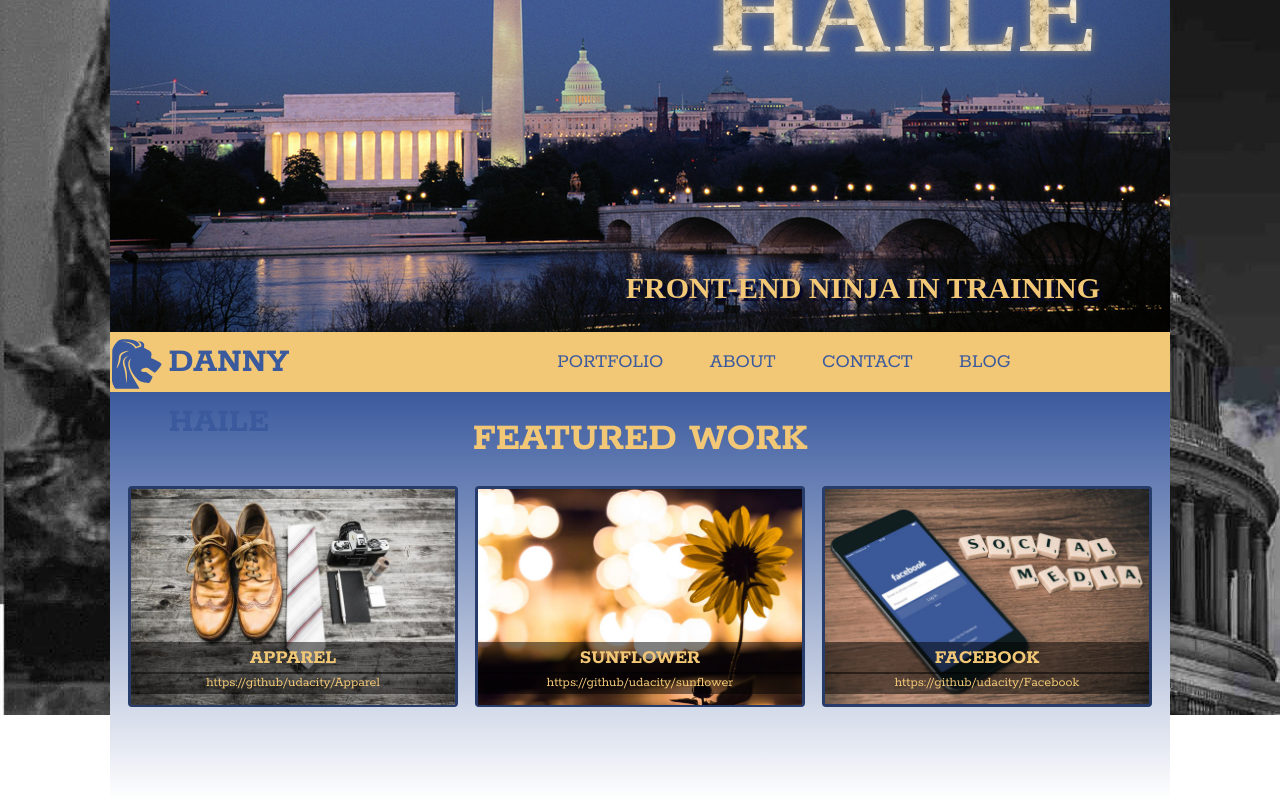
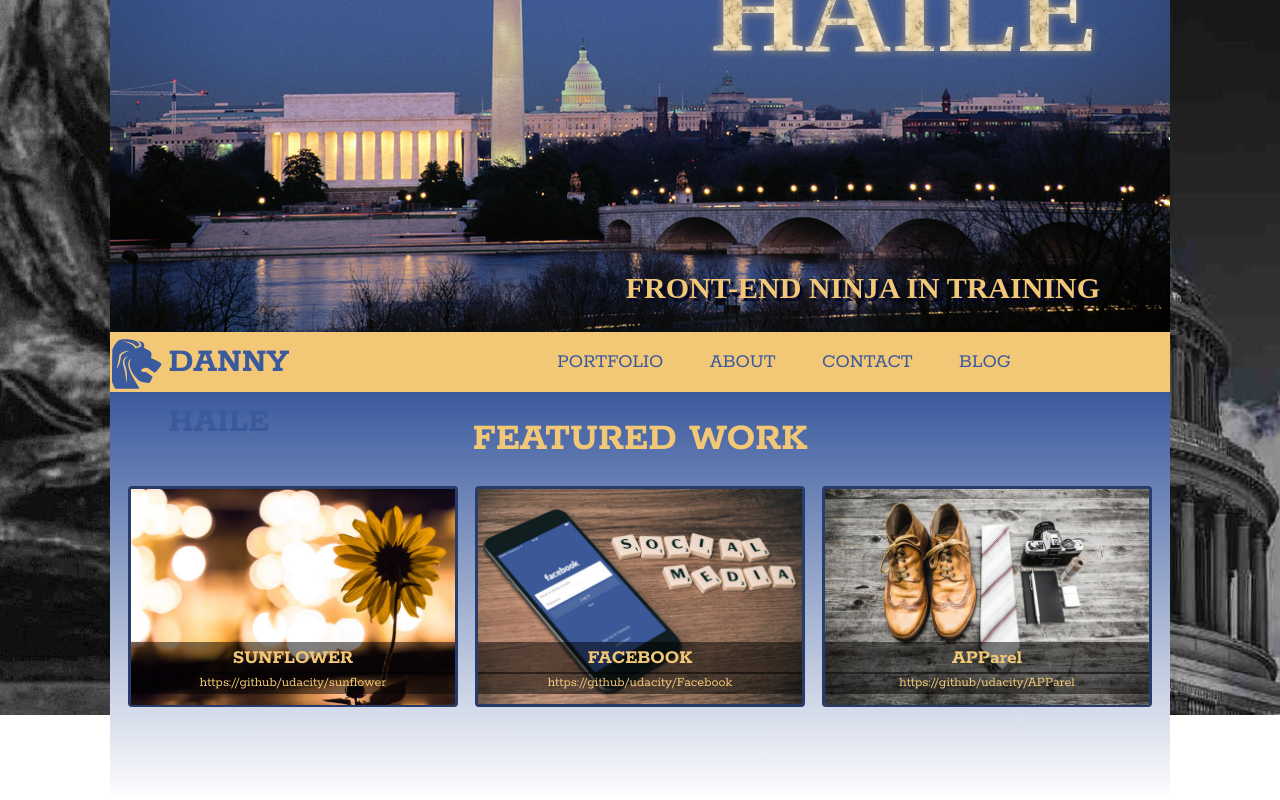
Before and after one commit to Sallust/Online-Portfolio, a plain HTML site: page index.html in a window 1280 px wide. Shown: the part 305-1105 px from the top of the page. Drawn offline with Linux system fonts and the light colour scheme; a web font is replaced by a local one.

Commit message:
Style Updates

```diff
--- a/css/main4.css
+++ b/css/main4.css
@@ -9,7 +9,7 @@ h4,
 h5,
 i,
 button,
-li,
+li,                   /* listed tags instead of universal selector to speed rendering */
 ul {
 	vertical-align: baseline;
 	font-weight: inherit;
@@ -64,7 +64,7 @@ h4 {
 	font-size: 40px; /*fallback*/
 	font-size: 12vw;
 	text-align: right;
-	text-shadow: 0 0 10px rgba(242, 200, 118, 0.6);
+	text-shadow: 0 0 8px rgba(242, 200, 118, 0.6);
 	background: -webkit-linear-gradient(transparent, transparent),
 	url(../images/marble2xs.jpg);
 	-webkit-background-clip: text;
@@ -229,6 +229,10 @@ h5 {
 	transition: all 0.3s;
 }
 
+.apparel-text {
+	text-transform: none;
+}
+
 /*        Footer       */
 
 .bottom-container {
--- a/css/responsive.css
+++ b/css/responsive.css
@@ -52,7 +52,7 @@
 	}
 	html {
 		background: grey;  /*fallback*/
-		background: url(../images/dc-lion-1020.jpg) no-repeat top left fixed,
+		background: url(../images/dc-lion2-1020.jpg) no-repeat top left fixed,
 		url(../images/capitol-1020.jpg) no-repeat top right fixed;
 	}
 	.header-text {
--- a/index.html
+++ b/index.html
@@ -6,7 +6,7 @@
 		<meta name="viewport" content="width=device-width, initial-scale=1.0">
 		<title>Danny Haile Online Portfolio</title>
 		<link href="http://fonts.googleapis.com/css?family=Rokkitt:400,700|Montserrat+Subrayada:700" rel="stylesheet">
-		<link rel="stylesheet" type="text/css" href="bootcss/bootstrap.min.css">
+		<link rel="stylesheet" href="bootcss/bootstrap.min.css">
 		<link rel="stylesheet" href="css/main4.css">
 		<link rel="stylesheet" href="css/responsive.css">
 		<link rel="stylesheet" href="css/custom-bootstrap.css">
@@ -66,13 +66,7 @@
 				<h2>Featured Work</h2>
 			</section>
 			<section class="portfolio-section">
-				<div class="portfolio-item">
-					<a href="#">
-						<img class="portfolio-image" src="images/apparel-330x250.jpg" srcset="images/apparel-330x250.jpg 330w, images/apparel-660x500-2x.jpg 660w" sizes="(min-width: 1000px) 33.3vw, (min-width: 676px) 50vw, 100vw" alt="Apparel Pic">
-						<h3 class="portfolio-bigtext">AppArel</h3>
-						<h5>https://github/udacity/Apparel</h5>
-					</a>
-				</div>
+
 				<div class="portfolio-item">
 					<a href="#">
 						<img class="portfolio-image" src="images/sunflower-330x250.jpg" srcset="images/sunflower-330x250.jpg 330w, images/sunflower-660x500-2x.jpg 660w" sizes="(min-width: 1000px) 33.3vw, (min-width: 676px) 50vw, 100vw" alt="Sunflower Image">
@@ -85,6 +79,13 @@
 						<img class="portfolio-image" src="images/scrabble-330x250.jpg" srcset="images/scrabble-330x250.jpg 330w, images/scrabble-660x500-2x.jpg 660w" sizes="(min-width: 1000px) 33.3vw, (min-width: 676px) 50vw, 100vw" alt="Social Media Image">
 						<h3 class="portfolio-bigtext">Facebook</h3>
 						<h5>https://github/udacity/Facebook</h5>
+					</a>
+				</div>
+				<div class="portfolio-item">
+					<a href="#">
+						<img class="portfolio-image" src="images/apparel-330x250.jpg" srcset="images/apparel-330x250.jpg 330w, images/apparel-660x500-2x.jpg 660w" sizes="(min-width: 1000px) 33.3vw, (min-width: 676px) 50vw, 100vw" alt="Apparel Pic">
+						<h3 class="portfolio-bigtext apparel-text">APParel</h3>
+						<h5>https://github/udacity/APParel</h5>
 					</a>
 				</div>
 			</section>
```
Also changed, not shown: images/dc-lion-1020.jpg (deleted), images/dc-lion2-1020.jpg (added).
